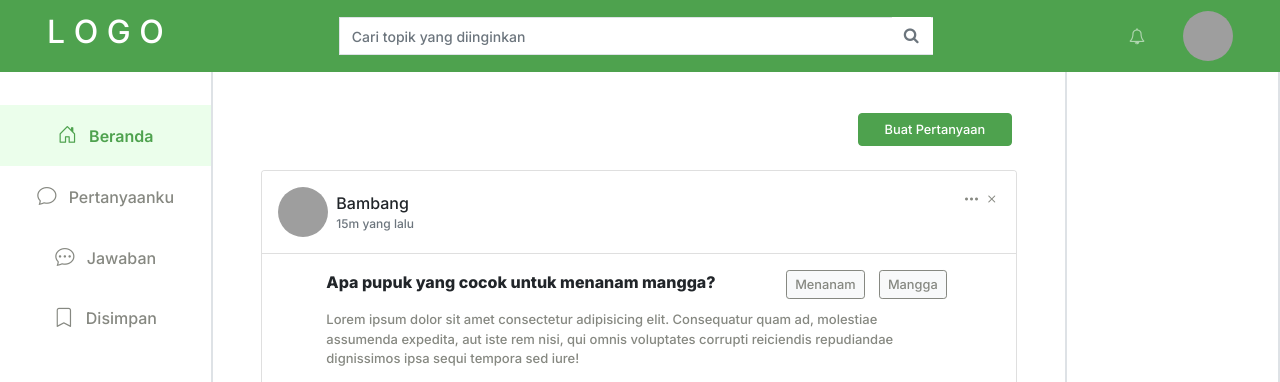
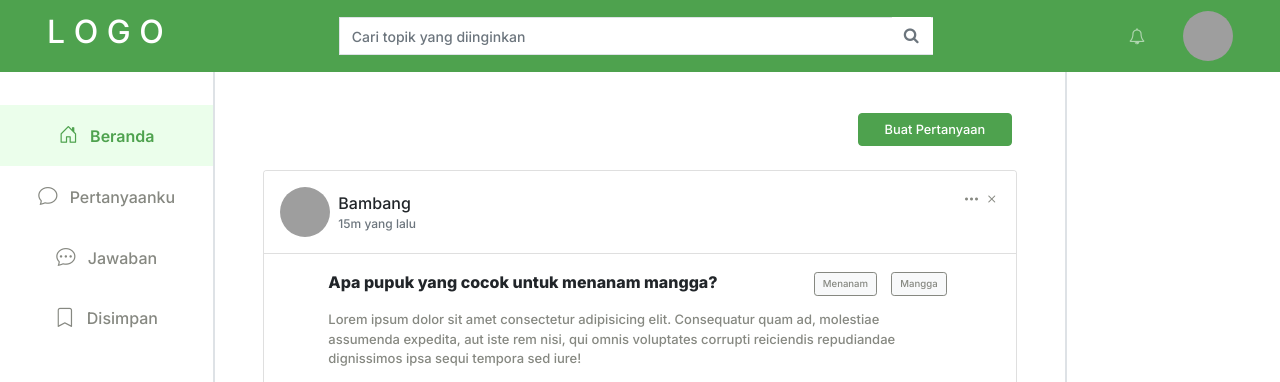
Before and after one commit to parimartha27/TanyaNi, a Flask app: page / in a window 1280 px wide. Shown: the top 382 px of the page. Run offline with Flask 2, Linux system fonts and the light colour scheme; some libraries are stand-ins or nearby versions; grey boxes are pictures that could not be loaded.

Commit message:
small changes

```diff
--- a/website/templates/base.html
+++ b/website/templates/base.html
@@ -97,7 +97,7 @@
     <div class="cek"></div>
 
     <div class="row test">
-      <div class="col-2 border-end border-2 p-0 ckck">
+      <div class="col-2 p-0 position-fixed">
         <div class="container-fluid side-bar">
           <ul class="nav align-items-center align-items-sm-start" id="menu">
             <li class="nav-item p-2 tos beranda">
@@ -128,11 +128,11 @@
         </div>
       </div>
 
-      <div class="col border-end border-2 p-0">
+      <div class="col offset-2 border-start border-end border-2 p-0">
         {% block content %} {% endblock %}
       </div>
 
-      <div class="col-2 border-end border-2 p-0"></div>
+      <div class="col-2 p-0"></div>
     </div>
     <script
       src="https://cdn.jsdelivr.net/npm/bootstrap@5.2.2/dist/js/bootstrap.bundle.min.js"
--- a/website/templates/home.html
+++ b/website/templates/home.html
@@ -33,7 +33,7 @@
     border-color: #868881;
     color: #868881;
     margin: 0 5px;
-    font-size: 1vw;
+    font-size: 0.75vw;
   }
 
   .key-word button:hover {
@@ -96,10 +96,18 @@
             <p class="fw-bold">Apa pupuk yang cocok untuk menanam mangga?</p>
             <div class="key-word">
               <!-- <span class="badge bg-secondary" href="#">Menanam</span> -->
-              <button type="button" class="btn btn-light btn-sm">
+              <button
+                type="button"
+                class="btn btn-light btn-sm d-none d-lg-inline"
+              >
                 Menanam
               </button>
-              <button type="button" class="btn btn-light btn-sm">Mangga</button>
+              <button
+                type="button"
+                class="btn btn-light btn-sm d-none d-lg-inline"
+              >
+                Mangga
+              </button>
             </div>
           </div>
           <div class="question">
@@ -253,10 +261,10 @@
   </div>
 </div>
 
-<script>
+<!-- <script>
   function myFunction() {
     document.getElementById("saved").style.color = "blue";
   }
-</script>
+</script> -->
 
 {% endblock %}
```
Also changed, not shown: website/static/css/base.css (+1 -9 lines).
